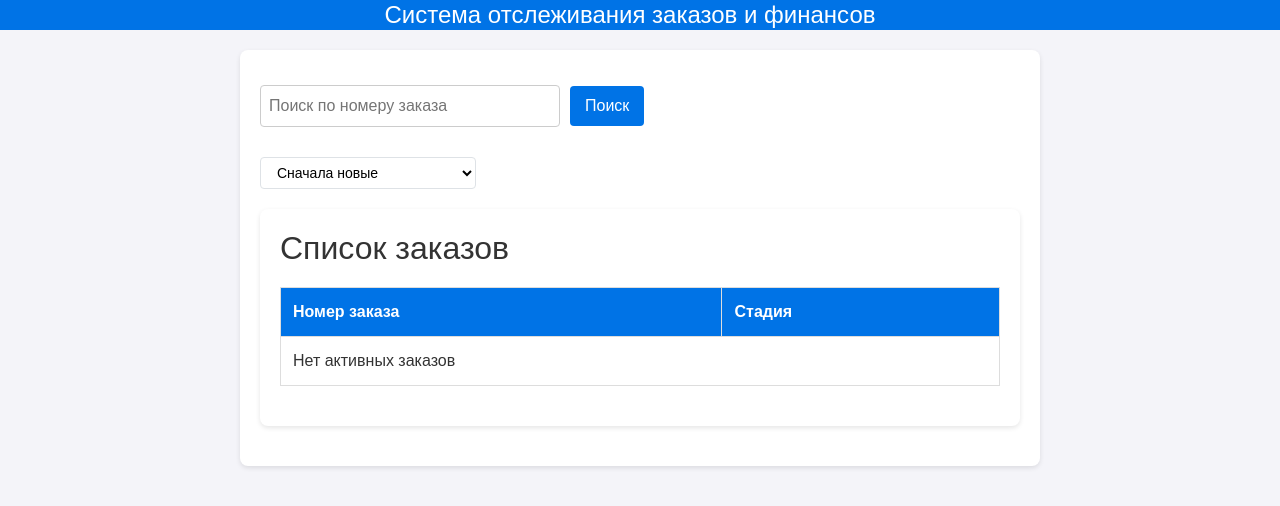
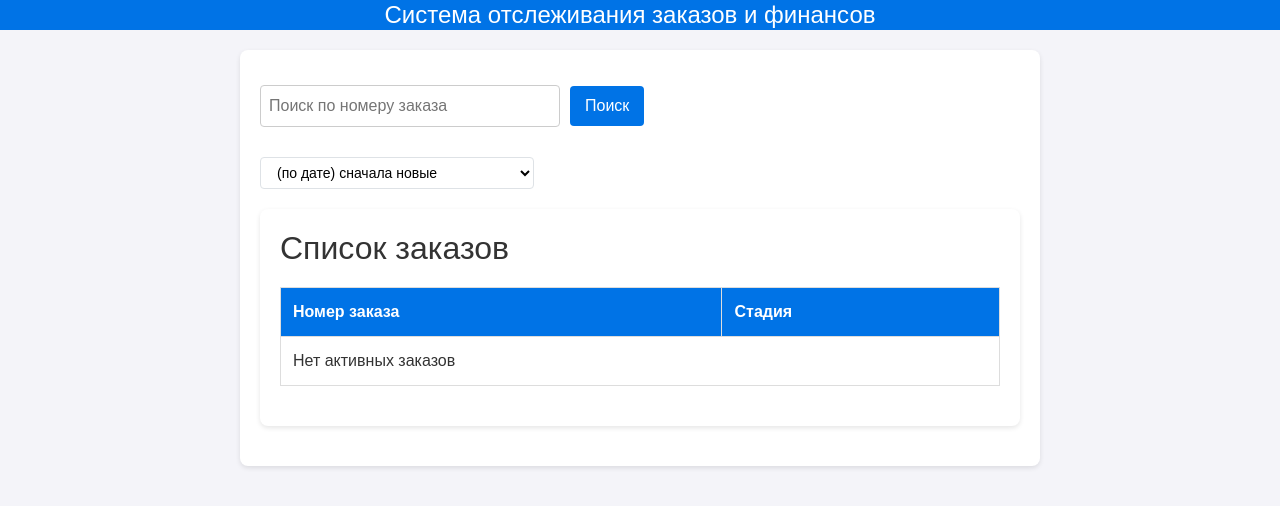
Before and after one commit to kentafar1k/okna, a Django app: template orders/templates/orders/worker_orders.html in a window 1280 px wide. Shown: the top 506 px of the page. Run offline with Django 5.2, Linux system fonts and the light colour scheme; the template is opened without the code that fills it, so the values that code supplies are empty; parts of the project's set-up code (start-up, migrations or seed data) failed here and were passed over.

Commit message:
норм сортировка готово

```diff
--- a/orders/templates/orders/worker_orders.html
+++ b/orders/templates/orders/worker_orders.html
@@ -25,16 +25,16 @@
         <form method="get" id="sortForm">
             <select name="sort" onchange="this.form.submit()" class="sort-select">
                 <option value="-start_date" {% if current_sort == '-start_date' %}selected{% endif %}>
-                    Сначала новые
+                    (по дате) сначала новые
                 </option>
                 <option value="start_date" {% if current_sort == 'start_date' %}selected{% endif %}>
-                    Сначала старые
+                    (по дате) сначала старые
                 </option>
                 <option value="uncompleted_first" {% if current_sort == 'uncompleted_first' %}selected{% endif %}>
-                    Сначала не завершённые
+                    (по статусу) сначала новые
                 </option>
                 <option value="completed_first" {% if current_sort == 'completed_first' %}selected{% endif %}>
-                    Сначала завершённые
+                    (по статусу) сначала завершённые
                 </option>
             </select>
             {% if search_query %}
```
Also changed, not shown: 1 other file.
